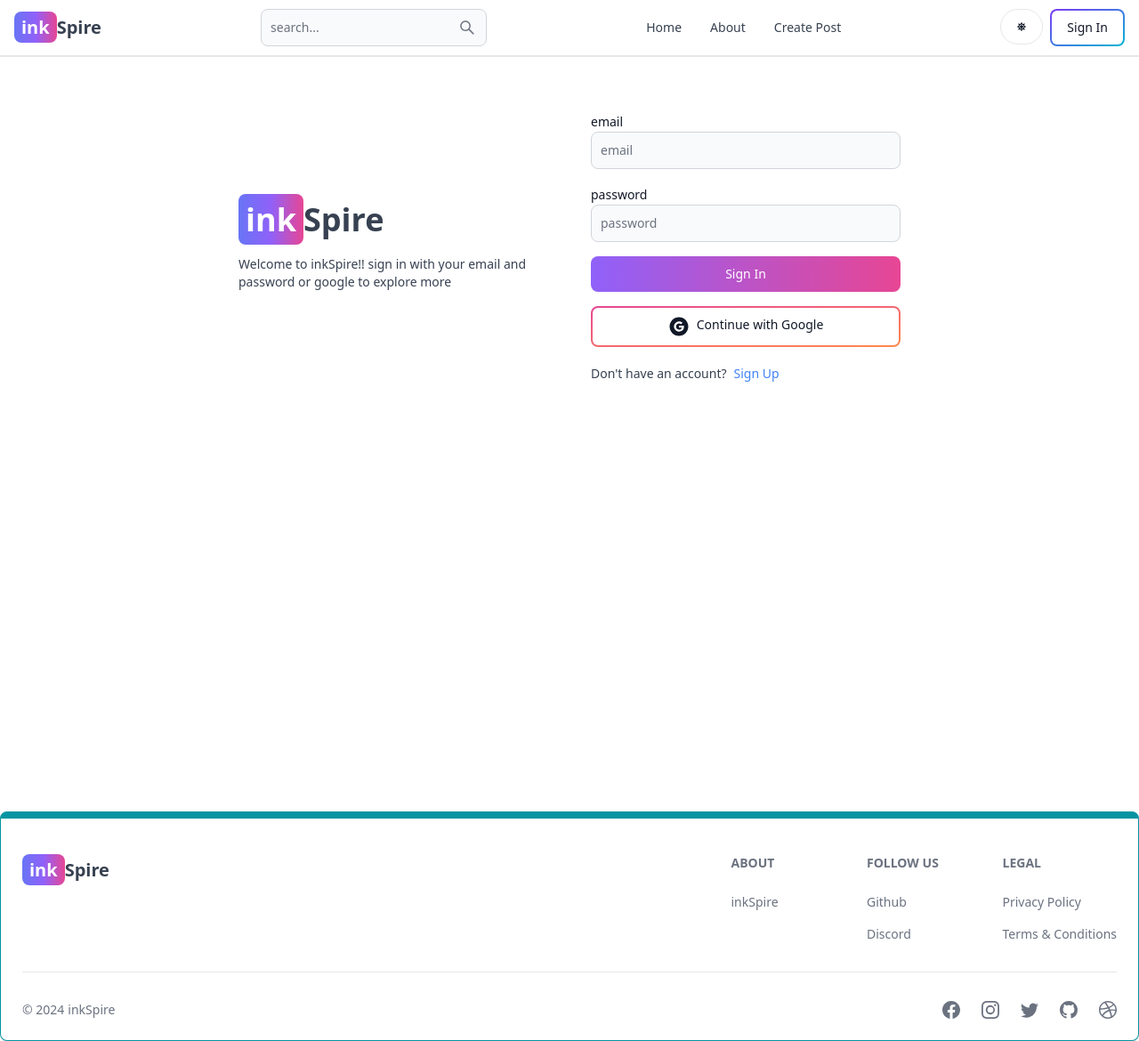
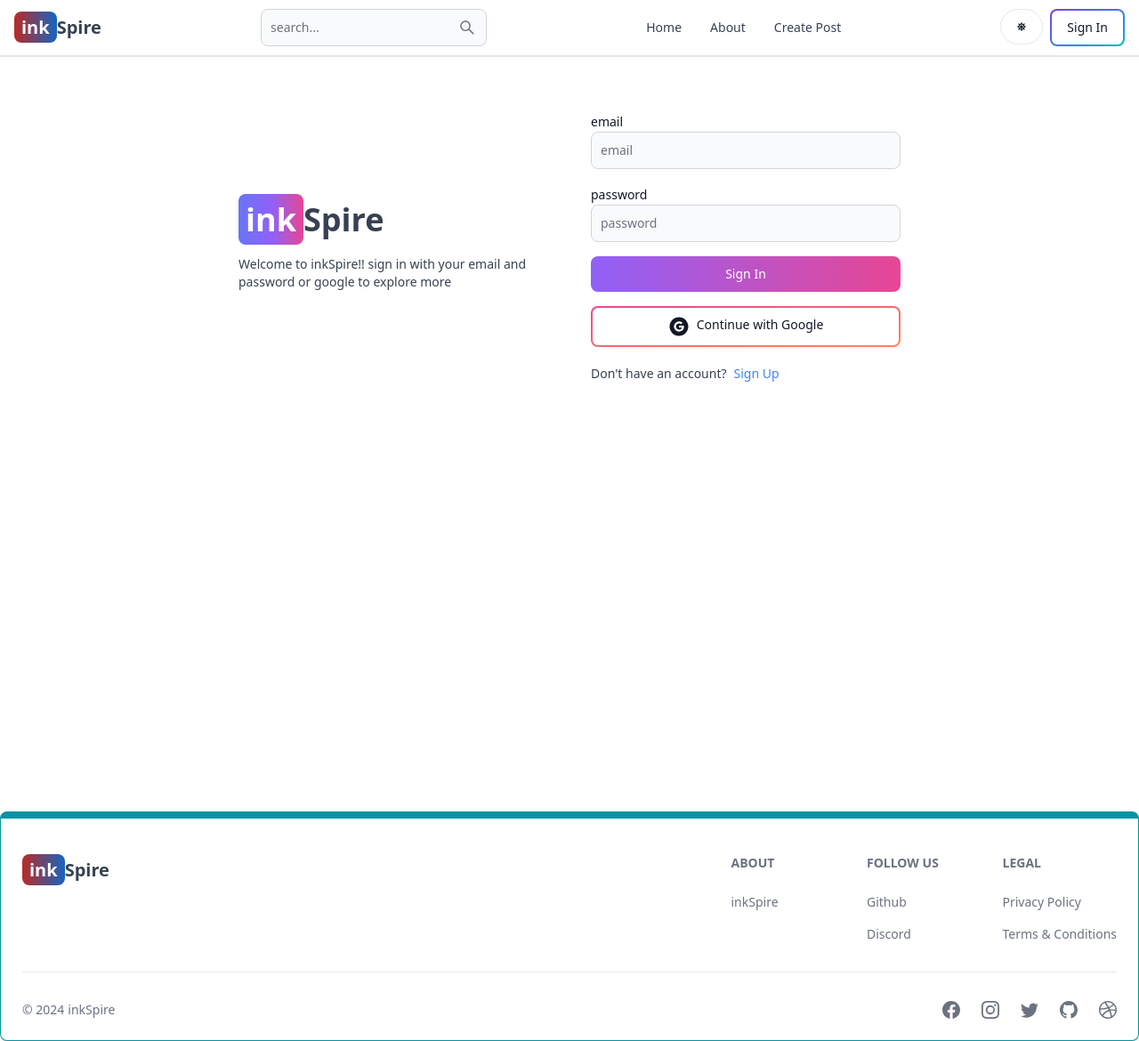
Before and after one commit to manishyadav077/InkSpire, a React (Vite) app in the folder frontend/: page /sign-in in a window 1280 px wide. Shown: the whole page at 89% size. Built offline with nearby package versions, Linux system fonts and the light colour scheme; no server answers.

Commit message:
updating app

```diff
--- a/frontend/src/App.jsx
+++ b/frontend/src/App.jsx
@@ -1,18 +1,21 @@
 import { BrowserRouter, Routes, Route } from "react-router-dom";
-import { About, Dashboard, Home, SignIn, SignUp } from "./pages";
-import Header from "./components/Header";
-import FooterCom from "./components/Footer";
-import ScrollToTop from "./components/ScrollToTop";
-import CreatePost from "./pages/CreatePost";
-import PostPage from "./pages/PostPage";
-import UpdatePost from "./pages/UpdatePost";
-import Search from "./pages/Search";
-import { useSelector } from "react-redux";
-import RootLayout from "./pages/RootLayout";
-import AuthLayout from "./pages/AuthLayout";
+import {
+  About,
+  AuthLayout,
+  CreatePost,
+  Dashboard,
+  Home,
+  PostPage,
+  RootLayout,
+  Search,
+  SignIn,
+  SignUp,
+  UpdatePost,
+} from "./pages";
+import { FooterCom, Header, ScrollToTop } from "./components";
+
 
 const App = () => {
-  const status = useSelector((state) => state.user.currentUser);
   return (
     <BrowserRouter>
       <ScrollToTop />
--- a/frontend/src/components/Footer.jsx
+++ b/frontend/src/components/Footer.jsx
@@ -17,7 +17,7 @@ const FooterCom = () => {
               to="/"
               className="self-center whitespace-nowrap text-lg sm:text-xl font-semibold dark:text-white"
             >
-              <span className="px-2 py-1 bg-gradient-to-r from-indigo-500 via-purple-500 to-pink-500 rounded-lg text-white">
+              <span className="px-2 py-1 bg-gradient-to-r from-[#b92b27] to-[#1565C0] rounded-lg text-white">
                 ink
               </span>
               Spire
--- a/frontend/src/components/Header.jsx
+++ b/frontend/src/components/Header.jsx
@@ -54,7 +54,7 @@ const Header = () => {
         to="/"
         className="self-center whitespace-nowrap text-sm sm:text-xl font-semibold dark:text-white"
       >
-        <span className="px-2 py-1 bg-gradient-to-r from-indigo-500 via-purple-500 to-pink-500 rounded-lg text-white">
+        <span className="px-2 py-1 bg-gradient-to-r from-[#b92b27] to-[#1565C0] rounded-lg text-white">
           ink
         </span>
         Spire
--- /dev/null
+++ b/frontend/src/components/index.js
@@ -0,0 +1,31 @@
+import Comment from "./Comment";
+import CommentSection from "./CommentSection";
+import DashboardComp from "./DashboardComp";
+import DashComments from "./DashComments";
+import DashPosts from "./DashPosts";
+import DashProfile from "./DashProfile";
+import DashSidebar from "./DashSidebar";
+import FooterCom from "./Footer";
+import Header from "./Header";
+import OAuth from "./OAuth";
+import PostCard from "./PostCard";
+import ScrollToTop from "./ScrollToTop";
+import ThemeProvider from "./ThemeProvider";
+import DashUsers from "./DashUsers";
+
+export {
+  Comment,
+  CommentSection,
+  DashComments,
+  DashboardComp,
+  DashPosts,
+  DashProfile,
+  DashSidebar,
+  FooterCom,
+  Header,
+  OAuth,
+  PostCard,
+  ScrollToTop,
+  ThemeProvider,
+  DashUsers,
+};
--- a/frontend/src/pages/RootLayout.jsx
+++ b/frontend/src/pages/RootLayout.jsx
@@ -1,7 +1,7 @@
 import { useSelector } from "react-redux";
 import { Outlet, Navigate } from "react-router-dom";
 
-export default function PrivateRoute() {
+export default function RootLayout() {
   const { currentUser } = useSelector((state) => state.user);
   return currentUser ? <Outlet /> : <Navigate to="/sign-in" />;
 }
--- a/frontend/src/pages/index.js
+++ b/frontend/src/pages/index.js
@@ -3,5 +3,23 @@ import Dashboard from "./Dashboard";
 import Home from "./Home";
 import SignIn from "./SignIn";
 import SignUp from "./SignUp";
+import AuthLayout from "./AuthLayout";
+import Search from "./Search";
+import RootLayout from "./RootLayout";
+import UpdatePost from "./UpdatePost";
+import CreatePost from "./CreatePost";
+import PostPage from "./PostPage";
 
-export { About, Dashboard, Home, SignIn, SignUp };
+export {
+  About,
+  Dashboard,
+  Home,
+  SignIn,
+  SignUp,
+  UpdatePost,
+  PostPage,
+  CreatePost,
+  Search,
+  AuthLayout,
+  RootLayout
+};
```
Also changed, not shown: frontend/src/pages/Dashboard.jsx (+7 -6 lines).
